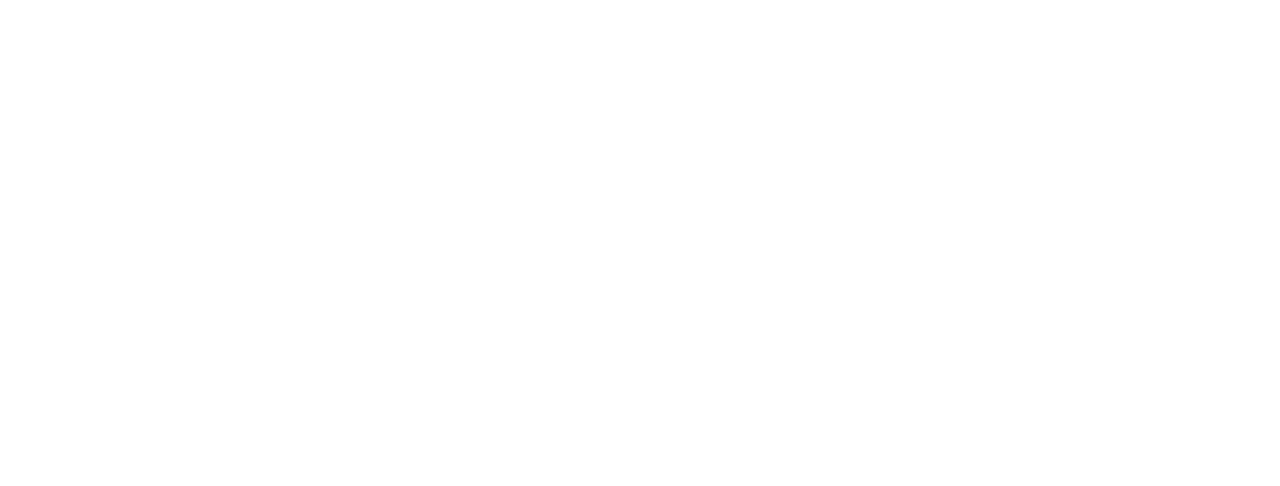
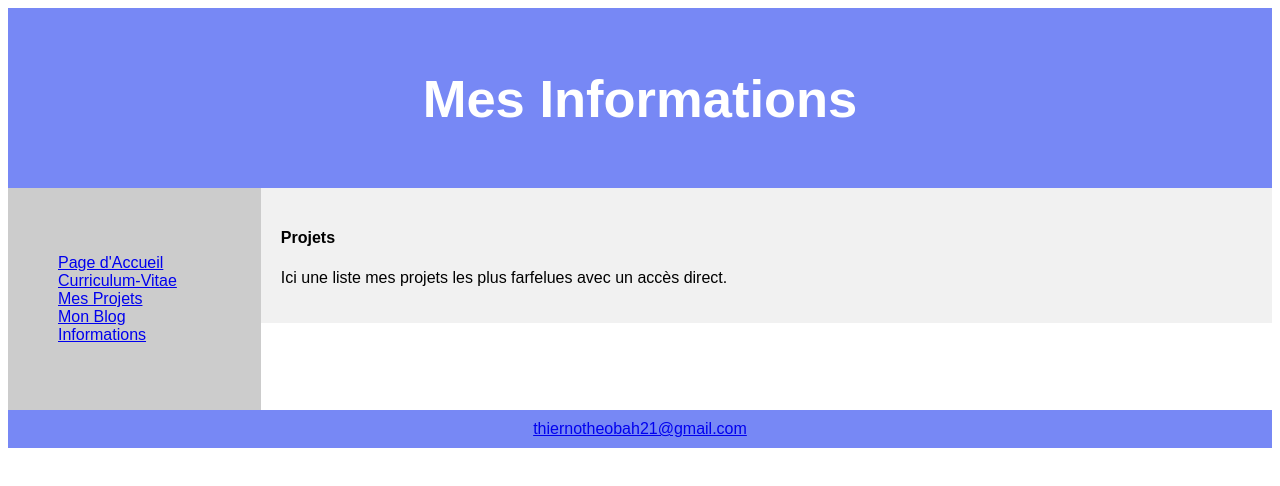
Before and after one commit to TaheralKahir/bah-thierno.github.io, a plain HTML site: page pages/projet.html in a window 1280 px wide. Drawn offline with Linux system fonts and the light colour scheme.

Commit message:
index.html

```diff
--- a/pages/info.html
+++ b/pages/info.html
@@ -0,0 +1,32 @@
+<!DOCTYPE html>
+<html>
+<meta name="viewport" content="width=device-width, initial-scale=1.0">
+<head>
+
+    <title>Informations</title>
+    <link rel="stylesheet" href="index.css">
+
+</head>
+<body>
+    <header> <!-- Tête de page -->
+        <h2>Mes Informations</h2>
+    </header>
+    <section>
+        <nav>
+          <ul>
+            <li><a href="index.html">Page d'Accueil</a></li>
+            <li><a href="pages/cv.html">Curriculum-Vitae</a></li>
+            <li><a href="pages/projet.html">Mes Projets</a></li>
+            <li><a href="pages/blog.html">Mon Blog</a></li>
+            <li><a href="pages/info.html">Informations</a></li>
+          </ul>
+        </nav>
+
+        <article>
+          J'expliquerai sûrement des choses ici...
+        </article>
+      </section>
+      <footer>
+        <a href="thiernotheobah21@gmail.com">thiernotheobah21@gmail.com</a>
+      </footer>
+</body>
--- a/pages/projet.html
+++ b/pages/projet.html
@@ -0,0 +1,31 @@
+<!DOCTYPE html>
+<html>
+<meta name="viewport" content="width=device-width, initial-scale=1.0">
+<head>
+
+    <title>Projets</title>
+    <link rel="stylesheet" href="index.css">
+
+</head>
+<body>
+    <header> <!-- Tête de page -->
+        <h2>Mes Informations</h2>
+    </header>
+    <section>
+        <nav>
+          <ul>
+            <li><a href="index.html">Page d'Accueil</a></li>
+            <li><a href="pages/cv.html">Curriculum-Vitae</a></li>
+            <li><a href="pages/projet.html">Mes Projets</a></li>
+            <li><a href="pages/blog.html">Mon Blog</a></li>
+            <li><a href="pages/info.html">Informations</a></li>
+          </ul>
+        </nav>
+
+        <article>
+          <h4>Projets</h4>
+          <p>Ici une liste mes projets les plus farfelues avec un accès direct.</p>
+        </article>
+      </section>
+      <footer>
+        <a href="thiernotheobah21@gmail.com">thiernotheobah21@gmail.com</a>
```
Also changed, not shown: index.html (+1 -1 lines), pages/blog.html (+1 -1 lines), pages/cv.html (+4 -4 lines), 1 other file.
